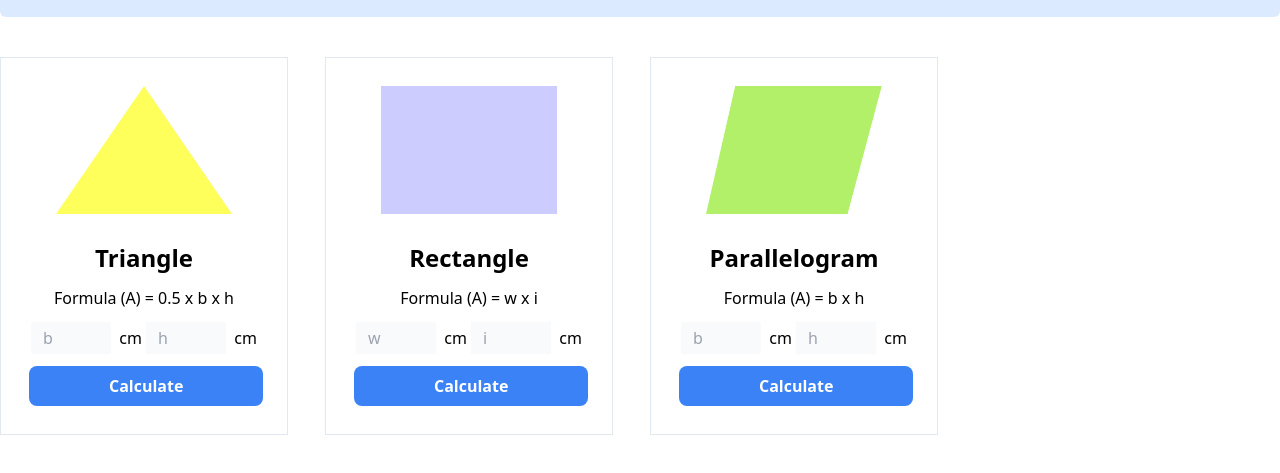
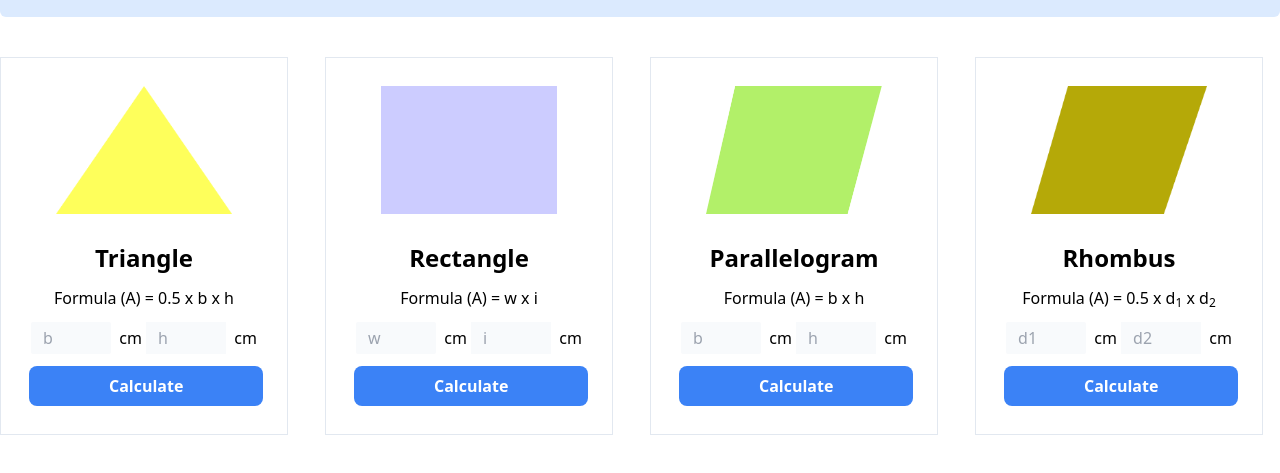
Before and after one commit to jahidcst/geometry-project, a plain HTML site: page index.html in a window 1280 px wide. Shown: the part 83-556 px from the top of the page. Drawn offline with nearby package versions, Linux system fonts and the light colour scheme.

Commit message:
Rhombus added

```diff
--- a/index.html
+++ b/index.html
@@ -6,6 +6,15 @@
     <meta name="viewport" content="width=device-width, initial-scale=1.0">
     <title>Geometry Genious</title>
     <script src="https://cdn.tailwindcss.com"></script>
+    <style>
+        .btn-primary{
+            background-color: rgb(96,165,250);
+          color: white;
+          padding: 5px 8px;
+          border-radius: 5px;
+          font-size: 12px;
+        }
+    </style>
 </head>
 <body>
     <header class="max-w-7xl mx-auto">
@@ -121,6 +130,41 @@
               Calculate
             </button>
         </div>
+
+
+        <!-- Rhombus Area---------------------- -->
+        <div onmouseover="randomColor(this)"  class="text-center space-y-3 w-72 p-7 border border-slate-200">
+            <div class="w-44 h-32 mx-auto">
+              <img class="w-full h-full" src="./images/rhombus.png" alt="" />
+            </div>
+            <h1 class="text-2xl font-semibold pt-4">Rhombus</h1>
+            <h1>
+              Formula (A) = 0.5 x <span id="rom-a">d<sub>1</sub></span> x
+              <span id="rom-b">d<sub>2</sub></span>
+            </h1>
+            <input
+              id="rhombus-first"
+              class="w-20 rounded-sm outline-none px-3 py-1 bg-slate-50"
+              type="text"
+              placeholder="d1"
+            />
+            <span class="ml-1"> cm </span>
+            <input
+              id="rhombus-second"
+              placeholder="d2"
+              class="w-20 bg-slate-50 outline-none px-3 py-1"
+              type="text"
+            />
+            <span class="ml-1"> cm </span>
+            <button
+              id="rhombus-btn"
+              class="bg-blue-500 py-2 px-20 rounded-lg text-white font-semibold hover:bg-blue-700 transition-all"
+            >
+              Calculate
+            </button>
+        </div>
+
+
     </main>
 
      <!-- script file -->
```
